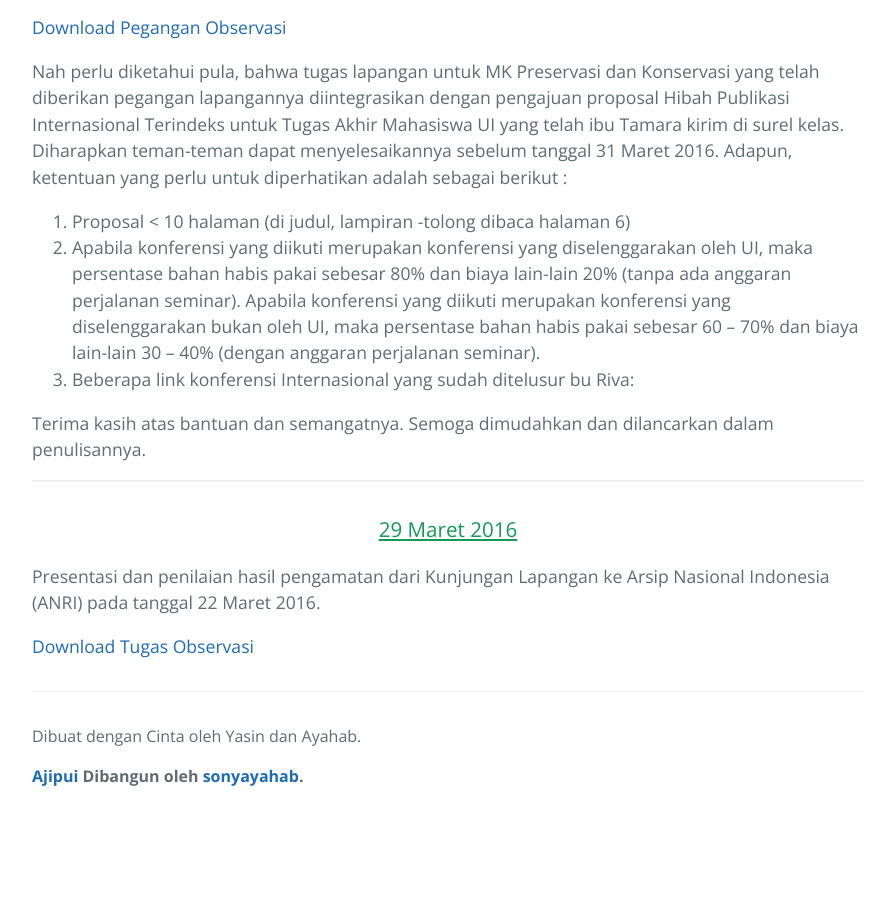
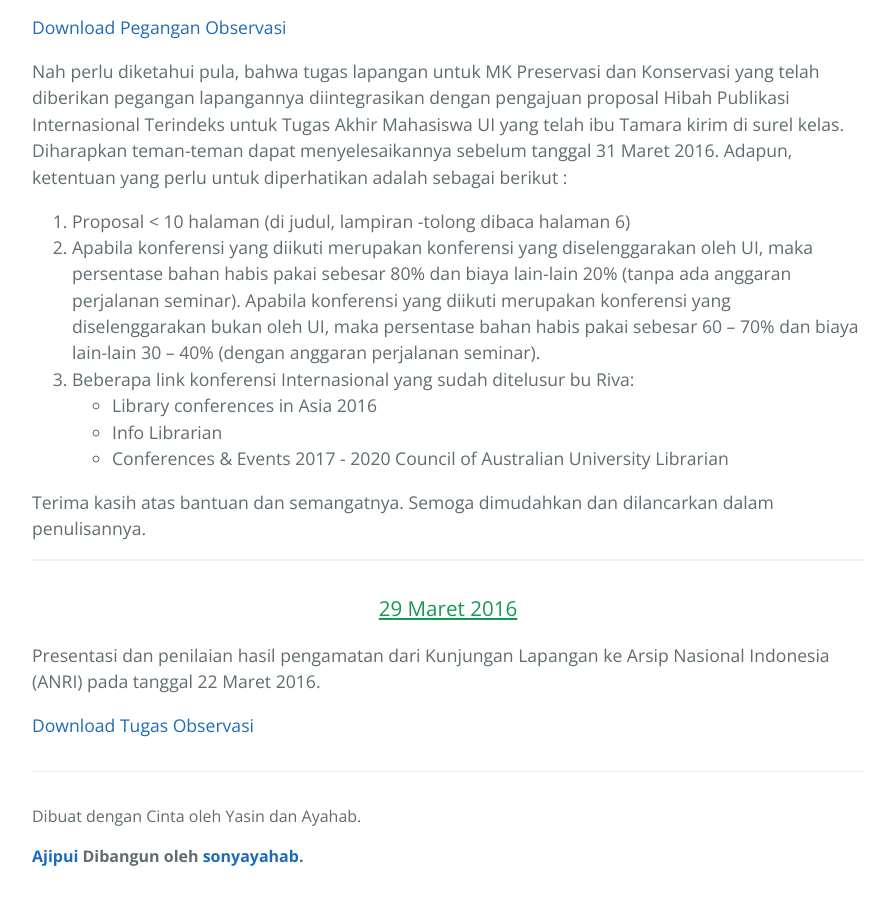
Before and after one commit to sonyayahab/ajipui, a Jekyll site: the page preskonv.html, which Jekyll copies as it is, in a window 1280 px wide and 900 px high, scrolled down 733 px. Shown: the whole window, without its empty margins (192-1087 px from the left). Built offline with Jekyll 4.4.1, drawn with Linux system fonts in a browser that asks for light colours; before the commit the page ends 1553 px from its top, so only the background shows below that.

Commit message:
Updated preskonv.html

```diff
--- a/preskonv.html
+++ b/preskonv.html
@@ -37,11 +37,18 @@
 <li>Apabila konferensi yang diikuti merupakan konferensi yang diselenggarakan oleh UI, maka persentase bahan habis pakai sebesar 80% dan biaya lain-lain 20% (tanpa ada anggaran perjalanan seminar).
   Apabila konferensi yang diikuti merupakan konferensi yang diselenggarakan bukan oleh UI, maka persentase bahan habis pakai sebesar 60 – 70% dan biaya lain-lain 30 – 40% (dengan anggaran perjalanan seminar). </li>
 
+          <li> Beberapa link konferensi Internasional yang sudah ditelusur bu Riva:
+            <ul>
+              <li><a href="http://lcp.douglashasty.com/international.html
+http://librarylearningspace.com/newsite/keep-up-to-date-with-whats-happening-in-libraries-in-the-region/"></a>Library conferences in Asia 2016</li>
+              <li><a href="
+http://www.infolibrarian.com/conf.html"></a>Info Librarian</li>
+              <li><a href="http://www.caul.edu.au/external-links/caul-conference-register/conferenfuture#2017"></a>Conferences & Events 2017 - 2020 Council of Australian University Librarian</li>
+            </ul>
+          </li>
+      </ol>
+Terima kasih atas bantuan dan semangatnya. Semoga dimudahkan dan dilancarkan dalam penulisannya.
 
-          <li> Beberapa link konferensi Internasional yang sudah ditelusur bu Riva:</li>
-      </ol>
-
-Terima kasih atas bantuan dan semangatnya. Semoga dimudahkan dan dilancarkan dalam penulisannya.
 
       </p>
 
```
